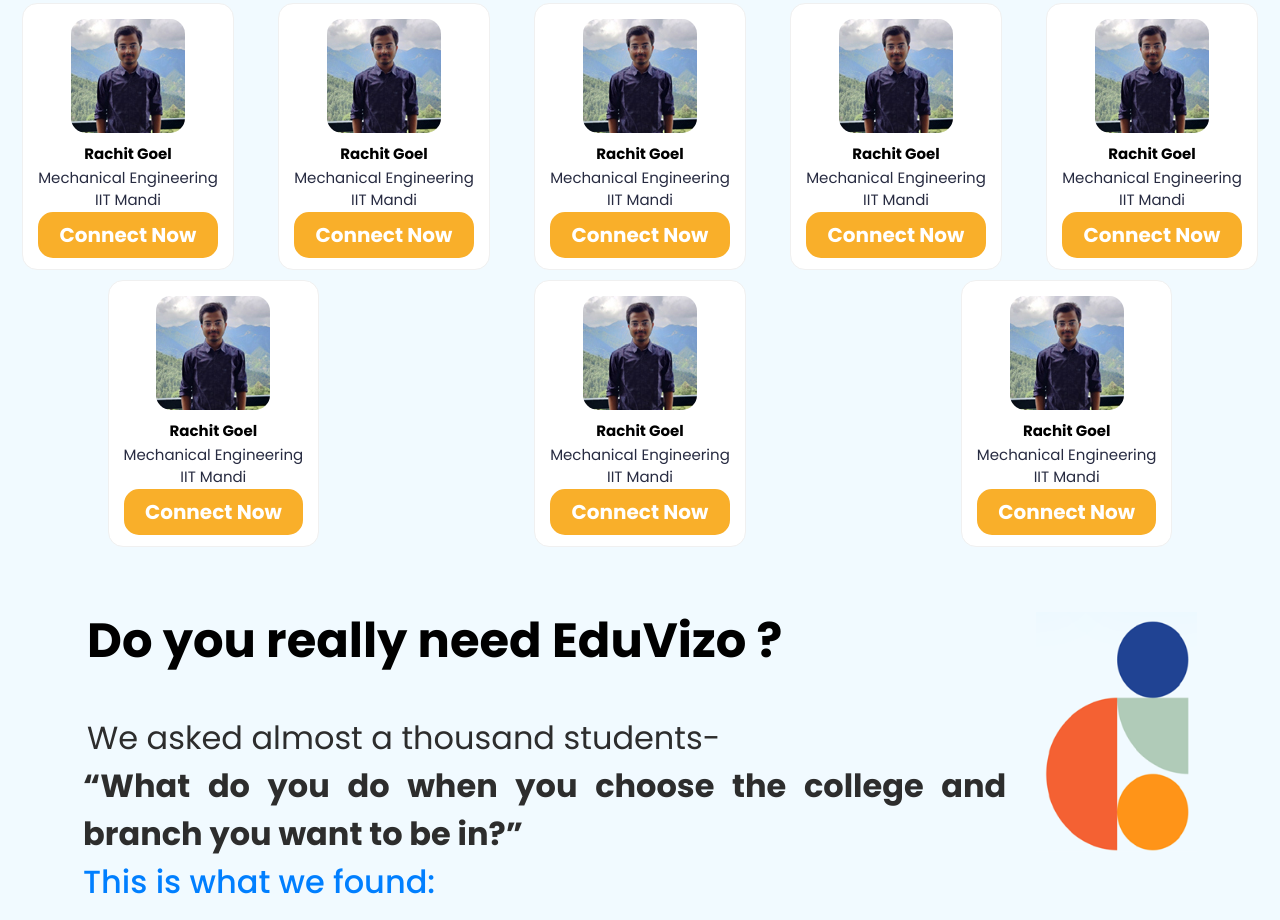
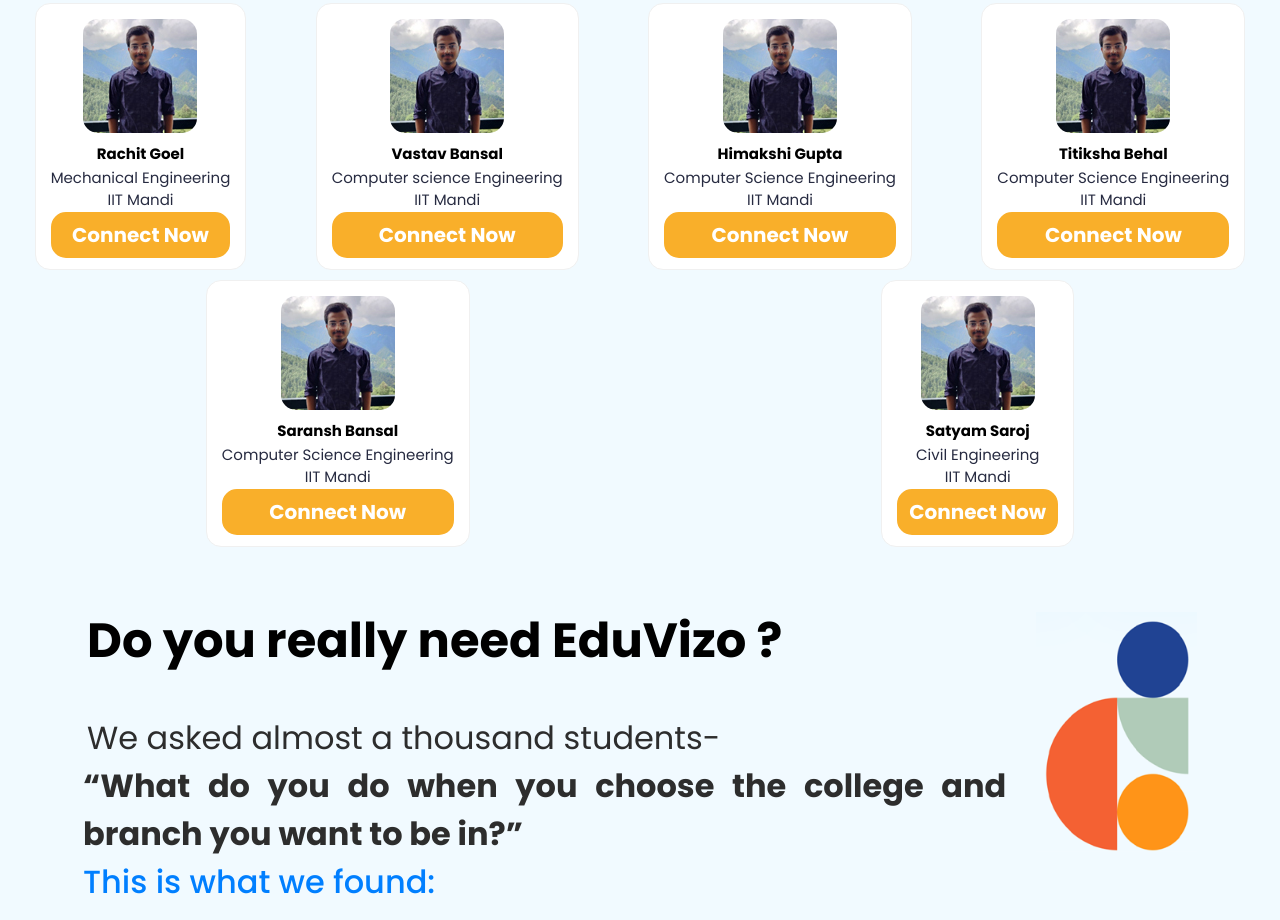
Before and after one commit to amitmaindola/Eduvizo, a plain HTML site: page index.html in a window 1280 px wide. Shown: the part 990-1910 px from the top of the page. Drawn offline with nearby package versions, Linux system fonts and the light colour scheme.

Commit message:
Update index.html

```diff
--- a/index.html
+++ b/index.html
@@ -195,11 +195,11 @@
                 <center>
                     <p style="width:161px; color:#000; margin-top:-30px;">
                         <strong>
-                            Rachit Goel
+                            Vastav Bansal
                         </strong>
                     </p>
                 </center>
-                <p style="font-size:15px; margin-top:1px; text-align: center;">Mechanical Engineering<br>IIT Mandi</p>
+                <p style="font-size:15px; margin-top:1px; text-align: center;">Computer science Engineering<br>IIT Mandi</p>
                 <div class="row row-sm">
                     <div class="col-12" style="width:147px; height:42px; font-size:20px; border-radius:15px;">
                         <a href="https://topmate.io/eduvizo_india/56434" class="btn boook-btn">Connect Now</a>
@@ -226,11 +226,11 @@
                 <center>
                     <p style="width:161px; color:#000; margin-top:-30px;">
                         <strong>
-                            Rachit Goel
+                            Himakshi Gupta
                         </strong>
                     </p>
                 </center>
-                <p style="font-size:15px; margin-top:1px; text-align: center;">Mechanical Engineering<br>IIT Mandi</p>
+                <p style="font-size:15px; margin-top:1px; text-align: center;">Computer Science Engineering<br>IIT Mandi</p>
                 <div class="row row-sm">
                     <div class="col-12" style="width:147px; height:42px; font-size:20px; border-radius:15px;">
                         <a href="https://topmate.io/eduvizo_india/56434" class="btn boook-btn">Connect Now</a>
@@ -257,11 +257,11 @@
                 <center>
                     <p style="width:161px; color:#000; margin-top:-30px;">
                         <strong>
-                            Rachit Goel
+                            Titiksha Behal
                         </strong>
                     </p>
                 </center>
-                <p style="font-size:15px; margin-top:1px; text-align: center;">Mechanical Engineering<br>IIT Mandi</p>
+                <p style="font-size:15px; margin-top:1px; text-align: center;">Computer Science Engineering<br>IIT Mandi</p>
                 <div class="row row-sm">
                     <div class="col-12" style="width:147px; height:42px; font-size:20px; border-radius:15px;">
                         <a href="https://topmate.io/eduvizo_india/56434" class="btn boook-btn">Connect Now</a>
@@ -288,11 +288,11 @@
                 <center>
                     <p style="width:161px; color:#000; margin-top:-30px;">
                         <strong>
-                            Rachit Goel
+                            Saransh Bansal
                         </strong>
                     </p>
                 </center>
-                <p style="font-size:15px; margin-top:1px; text-align: center;">Mechanical Engineering<br>IIT Mandi</p>
+                <p style="font-size:15px; margin-top:1px; text-align: center;">Computer Science Engineering<br>IIT Mandi</p>
                 <div class="row row-sm">
                     <div class="col-12" style="width:147px; height:42px; font-size:20px; border-radius:15px;">
                         <a href="https://topmate.io/eduvizo_india/56434" class="btn boook-btn">Connect Now</a>
@@ -319,73 +319,11 @@
                 <center>
                     <p style="width:161px; color:#000; margin-top:-30px;">
                         <strong>
-                            Rachit Goel
+                            Satyam Saroj
                         </strong>
                     </p>
                 </center>
-                <p style="font-size:15px; margin-top:1px; text-align: center;">Mechanical Engineering<br>IIT Mandi</p>
-                <div class="row row-sm">
-                    <div class="col-12" style="width:147px; height:42px; font-size:20px; border-radius:15px;">
-                        <a href="https://topmate.io/eduvizo_india/56434" class="btn boook-btn">Connect Now</a>
-                    </div>
-                </div>
-            </div>
-        </div>
-
-        <div class="profile-widget" class="profile-widget" style="border-radius:15px;  margin: 5px">
-            <div class="do">
-                <a href="https://topmate.io/eduvizo_india/56434">
-
-                    <center>
-                        <img class="img-fluid" alt="User Image" src="assets/img/tutors/rachit.jpg"
-                            style="width:114px; height:114px; text-align:center; border-radius:15px;">
-                    </center>
-                </a>
-            </div>
-            <div class="pro-content">
-                <h3 class="title">
-                    <a href="https://topmate.io/eduvizo_india/56434"></a>
-                </h3>
-
-                <center>
-                    <p style="width:161px; color:#000; margin-top:-30px;">
-                        <strong>
-                            Rachit Goel
-                        </strong>
-                    </p>
-                </center>
-                <p style="font-size:15px; margin-top:1px; text-align: center;">Mechanical Engineering<br>IIT Mandi</p>
-                <div class="row row-sm">
-                    <div class="col-12" style="width:147px; height:42px; font-size:20px; border-radius:15px;">
-                        <a href="https://topmate.io/eduvizo_india/56434" class="btn boook-btn">Connect Now</a>
-                    </div>
-                </div>
-            </div>
-        </div>
-
-        <div class="profile-widget" class="profile-widget" style="border-radius:15px;  margin: 5px">
-            <div class="do">
-                <a href="https://topmate.io/eduvizo_india/56434">
-
-                    <center>
-                        <img class="img-fluid" alt="User Image" src="assets/img/tutors/rachit.jpg"
-                            style="width:114px; height:114px; text-align:center; border-radius:15px;">
-                    </center>
-                </a>
-            </div>
-            <div class="pro-content">
-                <h3 class="title">
-                    <a href="https://topmate.io/eduvizo_india/56434"></a>
-                </h3>
-
-                <center>
-                    <p style="width:161px; color:#000; margin-top:-30px;">
-                        <strong>
-                            Rachit Goel
-                        </strong>
-                    </p>
-                </center>
-                <p style="font-size:15px; margin-top:1px; text-align: center;">Mechanical Engineering<br>IIT Mandi</p>
+                <p style="font-size:15px; margin-top:1px; text-align: center;">Civil Engineering<br>IIT Mandi</p>
                 <div class="row row-sm">
                     <div class="col-12" style="width:147px; height:42px; font-size:20px; border-radius:15px;">
                         <a href="https://topmate.io/eduvizo_india/56434" class="btn boook-btn">Connect Now</a>
```
